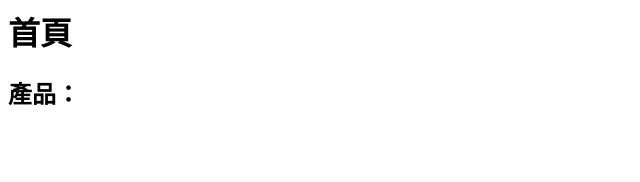
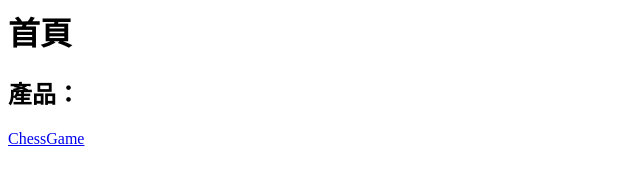
Before and after one commit to lwe-lin/lwe-lin.github.io, a plain HTML site: page index.html in a window 1280 px wide. Shown: the full height of the page, 0-640 px from the left. Drawn offline with Linux system fonts and the light colour scheme.

Commit message:
Update index.html

```diff
--- a/index.html
+++ b/index.html
@@ -1,3 +1,3 @@
 <h1>首頁</h1>
 <h2>產品：</h2>
-<a href="https://lwe-lin.github.io/ChessGame"></a>
+<a href="https://lwe-lin.github.io/ChessGame">ChessGame</a>
```
